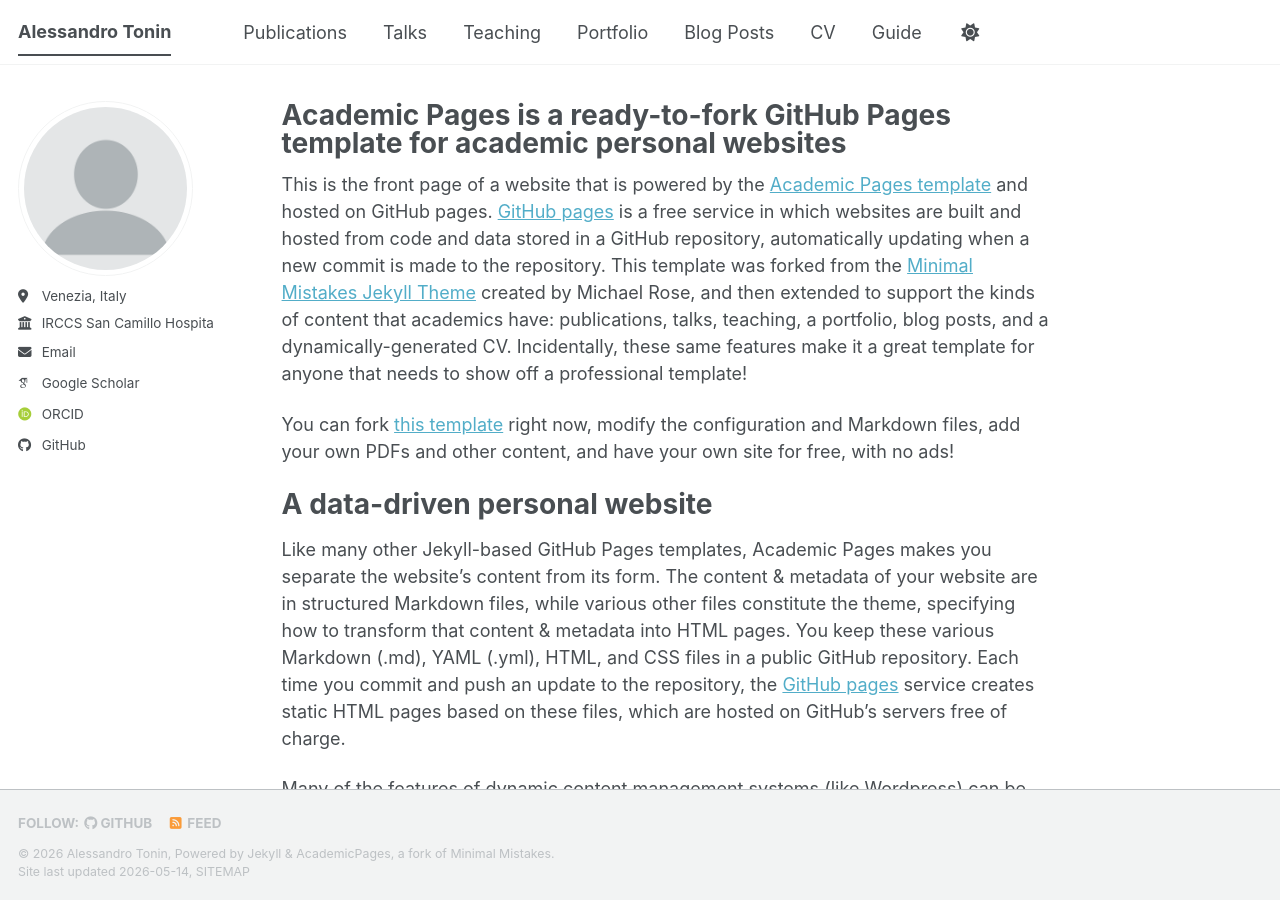
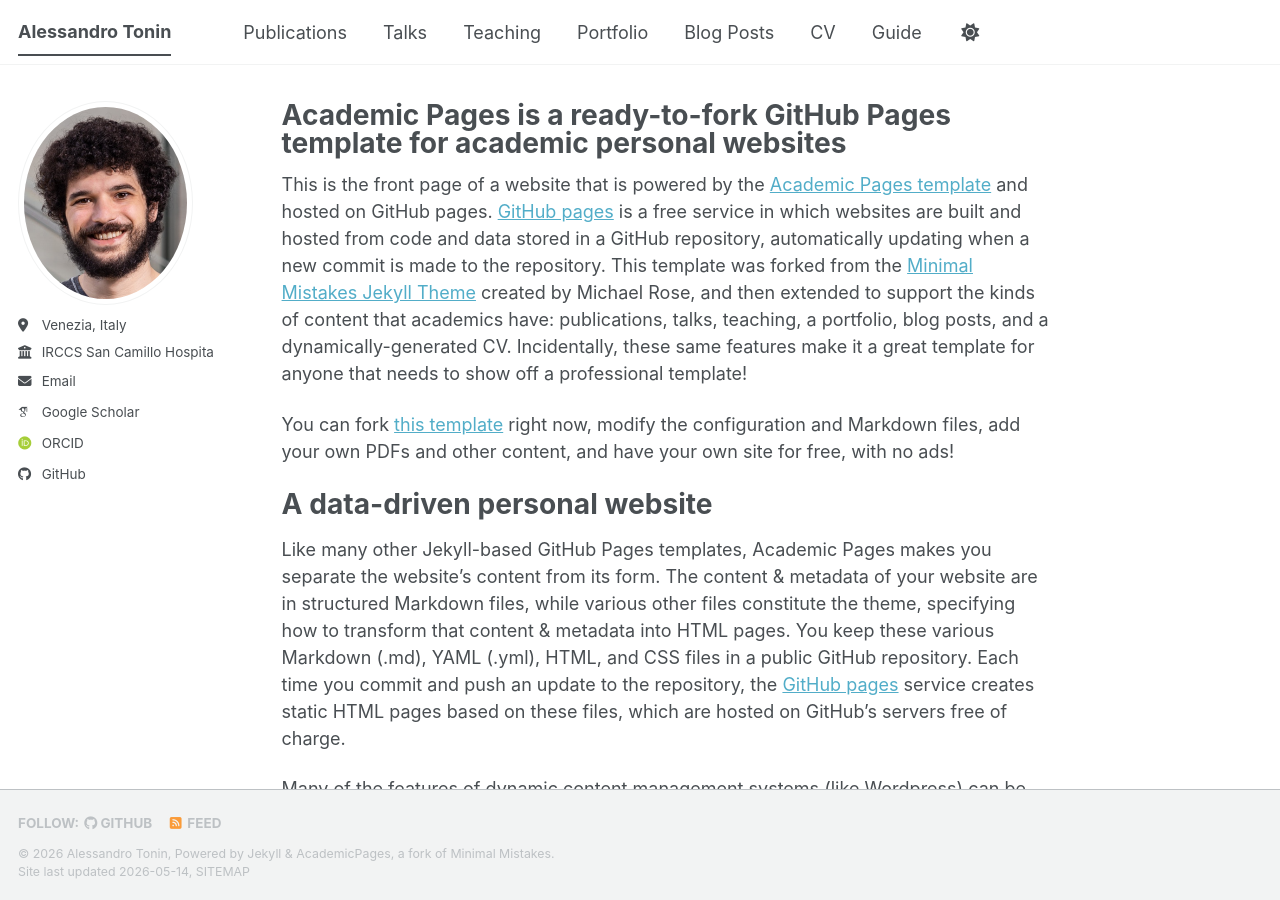
Before and after one commit to Lychfindel/lychfindel.github.io, a Jekyll site: the page built from _pages/about.md, in a window 1280 px wide and 900 px high. Built offline with Jekyll 4.4.1, drawn with Linux system fonts in a browser that asks for light colours; some web fonts are replaced; a script bundle is joined from its source files by our own code; library files that are not in the unit come from our copies.

Commit message:
Update _config.yml

```diff
--- a/_config.yml
+++ b/_config.yml
@@ -23,7 +23,7 @@
 #               Additional customization can be done by editing /_includes/author-profile.html
 author:
   # Biographic information
-  avatar           : "profile.png"
+  avatar           : "ale_profile_cv.png"
   name             : # "Your Sidebar Name"
   pronouns         : # example: "she/her"
   bio              : # "Short biography for the left-hand sidebar"
```
